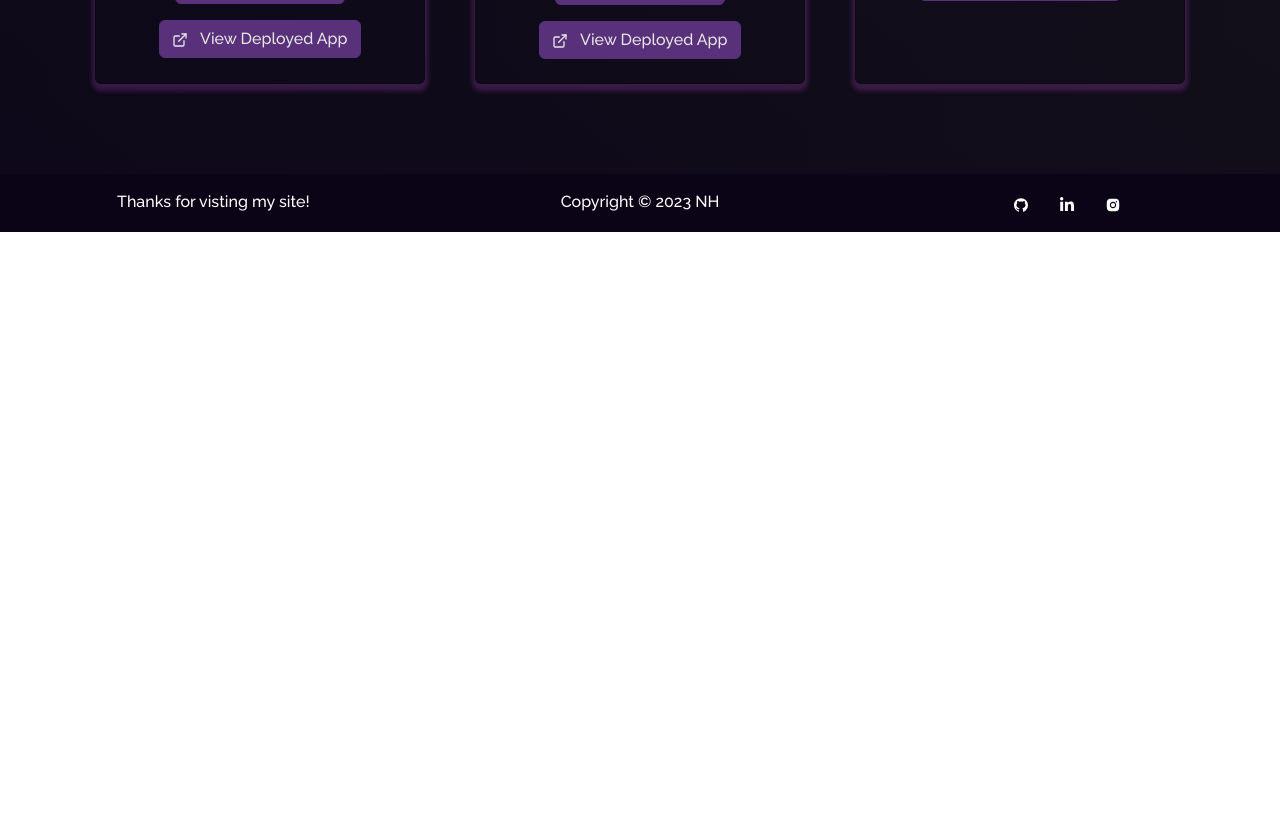
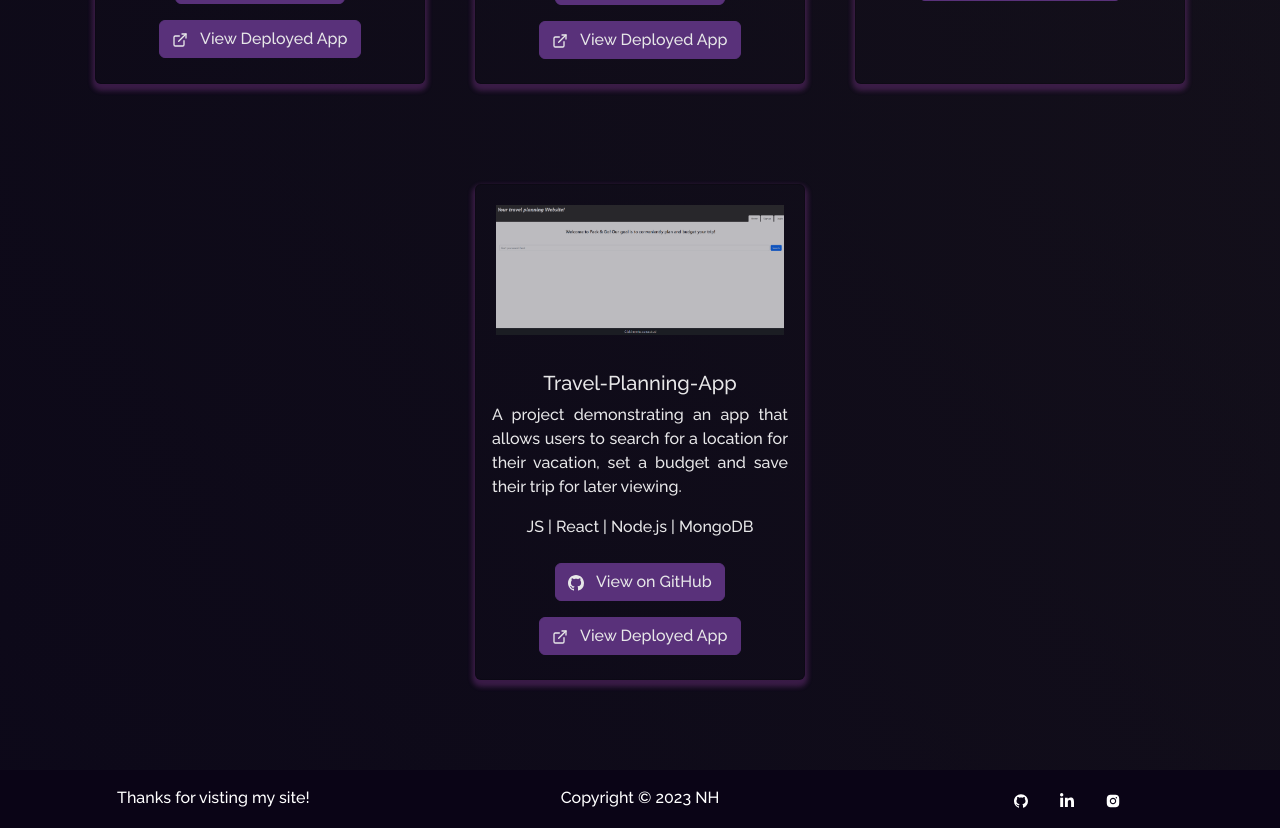
Before and after one commit to HANIN003/gleaming-portfolio, a React (Create React App) app: page /portfolio in a window 1280 px wide. Shown: the part 800-1628 px from the top of the page. Before the commit the page ends 1032 px from the top, so only its background shows below. Built offline with nearby package versions, Linux system fonts and the light colour scheme.

Commit message:
added app to portfolio

```diff
--- a/package.json
+++ b/package.json
@@ -1,6 +1,7 @@
 {
   "name": "gleaming-portfolio",
   "version": "0.1.0",
+  "homepage": "https://hanin003.github.io/gleaming-portfolio",
   "private": true,
   "dependencies": {
     "@emotion/react": "^11.10.6",
@@ -15,6 +16,7 @@
     "axios": "^1.3.4",
     "bootstrap": "^5.2.3",
     "dotenv": "^16.0.3",
+    "gh-pages": "^5.0.0",
     "react": "^17.0.2",
     "react-bootstrap": "^2.7.2",
     "react-dom": "^17.0.2",
@@ -25,10 +27,14 @@
     "react-router-dom": "^6.8.2",
     "react-scripts": "5.0.1",
     "react-tsparticles": "^2.9.3",
+    "tsparticles": "^2.9.3",
+    "tsparticles-preset-fire": "^2.9.3",
     "typewriter-effect": "^2.19.0",
     "web-vitals": "^2.1.4"
   },
   "scripts": {
+    "predeploy": "npm run build",
+    "deploy": "gh-pages -d build",
     "start": "react-scripts start",
     "build": "react-scripts build",
     "test": "react-scripts test",
--- a/src/components/Portfolio/Portfolio.js
+++ b/src/components/Portfolio/Portfolio.js
@@ -5,6 +5,7 @@ import Particle from "../Particle";
 import daam from "../../assets/DAAM-Screenshot.png";
 import curious from "../../assets/Curious-Appetite.png";
 import google from "../../assets/Google-Book-Search.png";
+import travel from "../../assets/Travel-Planning.png";
 
 function Portfolio() {
   return (
@@ -50,6 +51,17 @@ function Portfolio() {
               link="https://mysterious-bastion-01744.herokuapp.com/"
             />
           </Col>
+
+          <Col md={4} className="portfolio-card">
+            <PortfolioCard
+              imgPath={travel}
+              title="Travel-Planning-App"
+              description="A project demonstrating an app that allows users to search for a location for their vacation, set a budget and save their trip for later viewing. "
+              techstack="JS | React | Node.js | MongoDB"
+              ghLink="https://github.com/julianbenchimol/trip-budget-manager"
+              link="https://packandgo.herokuapp.com/"
+            />
+          </Col>
         </Row>
       </Container>
     </Container>
--- a/src/components/Resume/Resume.js
+++ b/src/components/Resume/Resume.js
@@ -9,7 +9,7 @@ import "react-pdf/dist/esm/Page/AnnotationLayer.css";
 pdfjs.GlobalWorkerOptions.workerSrc = `//cdnjs.cloudflare.com/ajax/libs/pdf.js/${pdfjs.version}/pdf.worker.min.js`;
 
 const resumeLink =
-  "https://docs.google.com/document/d/13PuOwA-Dj-Nqr-ZzlPUFjiOjgVnCrFpCp7gGnXNHJc0/edit?usp=sharing";
+  "https://github.com/HANIN003/gleaming-portfolio/raw/main/src/assets/New-Resume.pdf";
 
 function Resume() {
   const [width, setWidth] = useState(1200);
```
Also changed, not shown: src/assets/Travel-Planning.png (added), 1 other file (tests, documents, lock files or other folders).
